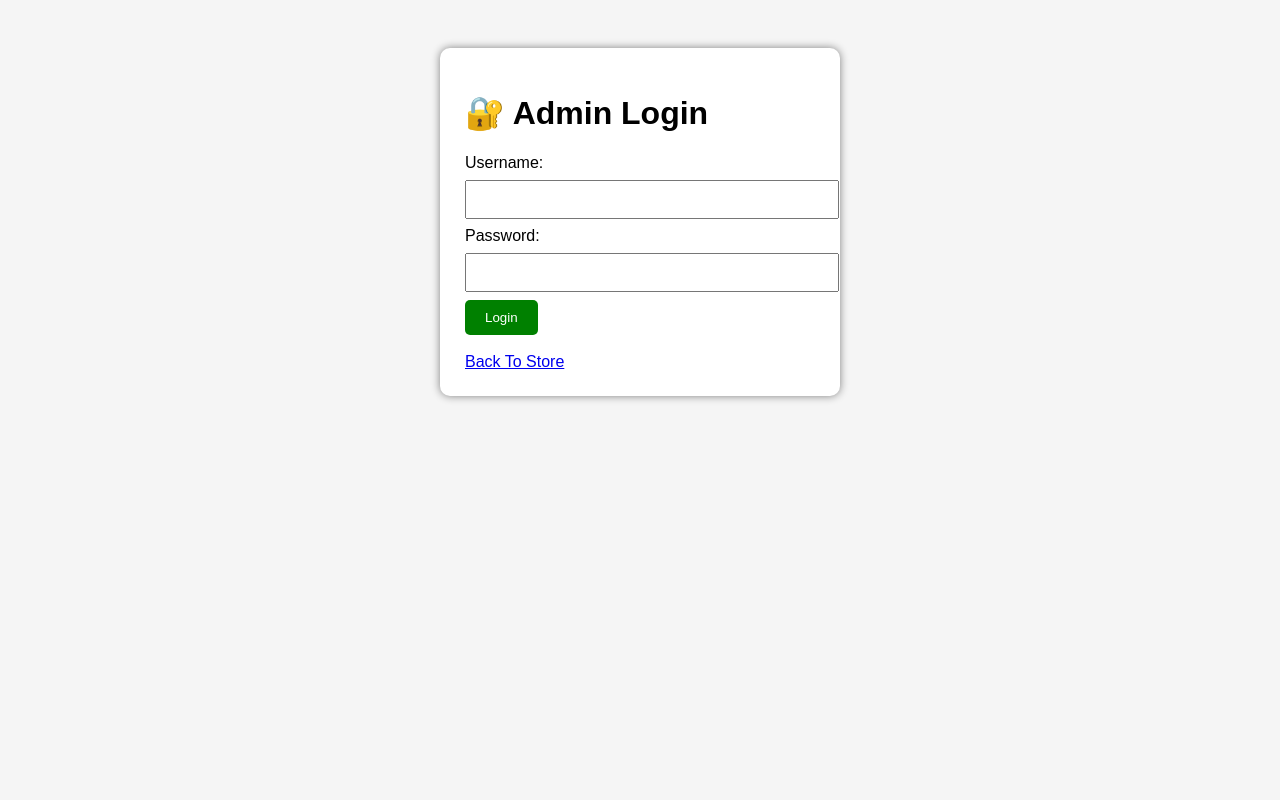
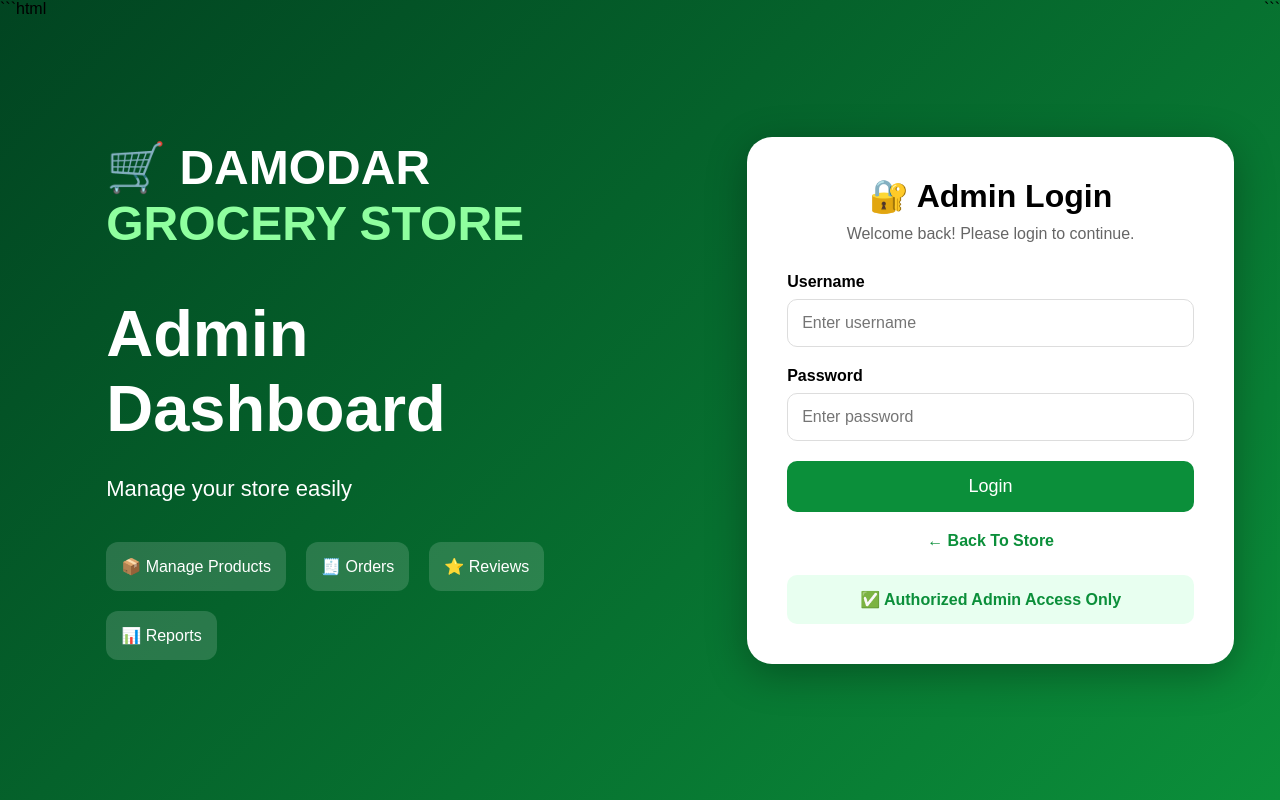
Before and after one commit to damodargila/damodar-grocery-store, a Flask app: page /admin_login in a window 1280 px wide. Run offline with Flask 3, Linux system fonts and the light colour scheme.

Commit message:
Modern admin login page

````diff
--- a/templates/login.html
+++ b/templates/login.html
@@ -1,61 +1,225 @@
+```html
 <!DOCTYPE html>
-<html>
+<html lang="en">
 <head>
+<meta charset="UTF-8">
+<meta name="viewport" content="width=device-width, initial-scale=1.0">
 <title>Admin Login</title>
 
 <style>
-body{
-    font-family:Arial;
-    background:#f5f5f5;
-    padding:40px;
+
+*{
+    margin:0;
+    padding:0;
+    box-sizing:border-box;
+    font-family:Arial,sans-serif;
 }
 
-.box{
+body{
+    min-height:100vh;
+    display:flex;
+    background:linear-gradient(135deg,#014421,#0b8f3a);
+}
+
+.left{
+    width:55%;
+    color:white;
+    padding:60px;
+    display:flex;
+    flex-direction:column;
+    justify-content:center;
+}
+
+.logo{
+    font-size:48px;
+    font-weight:bold;
+    margin-bottom:15px;
+}
+
+.store{
+    color:#8fff9f;
+}
+
+.heading{
+    font-size:65px;
+    font-weight:bold;
+    margin:30px 0;
+}
+
+.subtitle{
+    font-size:22px;
+    margin-bottom:40px;
+}
+
+.features{
+    display:flex;
+    gap:20px;
+    flex-wrap:wrap;
+}
+
+.feature{
+    background:rgba(255,255,255,0.15);
+    padding:15px;
+    border-radius:12px;
+}
+
+.right{
+    width:45%;
+    display:flex;
+    justify-content:center;
+    align-items:center;
+    padding:30px;
+}
+
+.login-box{
+    width:100%;
+    max-width:520px;
     background:white;
-    width:350px;
-    margin:auto;
-    padding:25px;
-    border-radius:10px;
-    box-shadow:0 0 8px gray;
+    padding:40px;
+    border-radius:25px;
+    box-shadow:0 10px 40px rgba(0,0,0,0.3);
+}
+
+.login-box h1{
+    text-align:center;
+    margin-bottom:10px;
+}
+
+.login-box p{
+    text-align:center;
+    color:#666;
+    margin-bottom:30px;
+}
+
+label{
+    font-weight:bold;
 }
 
 input{
     width:100%;
-    padding:10px;
-    margin:8px 0;
+    padding:14px;
+    border:1px solid #ddd;
+    border-radius:10px;
+    margin-top:8px;
+    margin-bottom:20px;
+    font-size:16px;
 }
 
 button{
-    background:green;
+    width:100%;
+    padding:15px;
+    border:none;
+    border-radius:10px;
+    background:#0b8f3a;
     color:white;
-    padding:10px 20px;
-    border:none;
-    border-radius:5px;
+    font-size:18px;
+    cursor:pointer;
 }
+
+button:hover{
+    background:#06722e;
+}
+
+.back{
+    display:block;
+    text-align:center;
+    margin-top:20px;
+    text-decoration:none;
+    color:#0b8f3a;
+    font-weight:bold;
+}
+
+.security{
+    margin-top:25px;
+    background:#e8fff0;
+    border-radius:10px;
+    padding:15px;
+    text-align:center;
+    color:#0b8f3a;
+    font-weight:bold;
+}
+
+@media(max-width:900px){
+
+body{
+    flex-direction:column;
+}
+
+.left,
+.right{
+    width:100%;
+}
+
+.heading{
+    font-size:42px;
+}
+
+}
+
 </style>
 </head>
 
 <body>
 
-<div class="box">
+<div class="left">
+
+<div class="logo">
+🛒 DAMODAR
+<span class="store">GROCERY STORE</span>
+</div>
+
+<div class="heading">
+Admin Dashboard
+</div>
+
+<div class="subtitle">
+Manage your store easily
+</div>
+
+<div class="features">
+
+<div class="feature">📦 Manage Products</div>
+
+<div class="feature">🧾 Orders</div>
+
+<div class="feature">⭐ Reviews</div>
+
+<div class="feature">📊 Reports</div>
+
+</div>
+
+</div>
+
+<div class="right">
+
+<div class="login-box">
+
 <h1>🔐 Admin Login</h1>
+
+<p>Welcome back! Please login to continue.</p>
 
 <form action="/admin_login" method="POST">
 
-<label>Username:</label>
-<input type="text" name="username" required>
+<label>Username</label>
+<input type="text" name="username" placeholder="Enter username" required>
 
-<label>Password:</label>
-<input type="password" name="password" required>
+<label>Password</label>
+<input type="password" name="password" placeholder="Enter password" required>
 
 <button type="submit">Login</button>
 
 </form>
 
-<br>
+<a href="/" class="back">← Back To Store</a>
 
-<a href="/">Back To Store</a>
+<div class="security">
+✅ Authorized Admin Access Only
+</div>
+
+</div>
+
 </div>
 
 </body>
 </html>
+```
````
